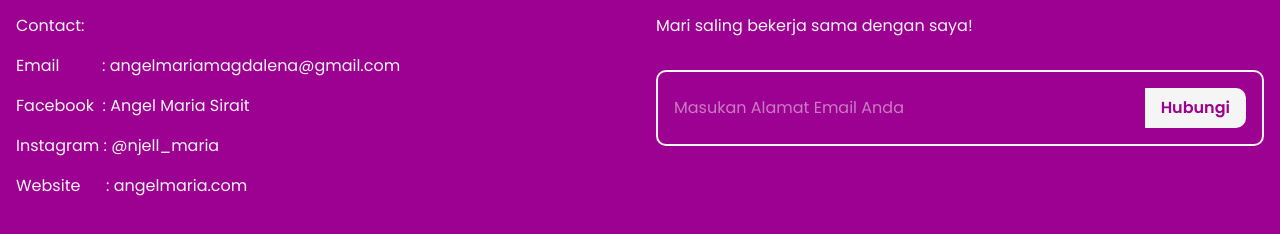
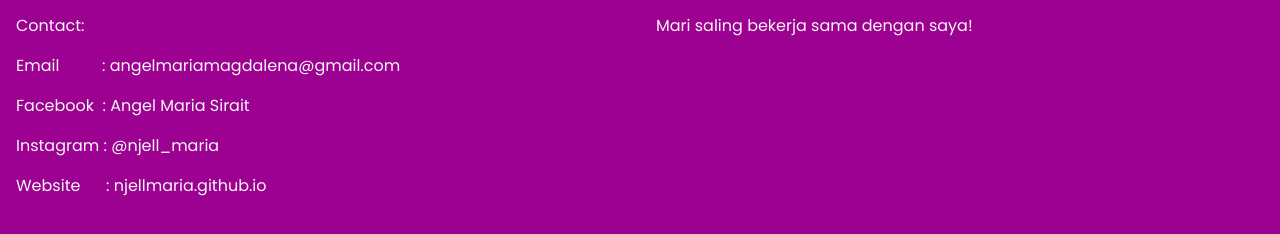
Before and after one commit to NjellMaria/NjellMaria.github.io, a plain HTML site: page index.html in a window 1280 px wide. Shown: the part 5086-5320 px from the top of the page. Drawn offline with nearby package versions, Linux system fonts and the light colour scheme.

Commit message:
refactor code

```diff
--- a/index.html
+++ b/index.html
@@ -4,9 +4,7 @@
 <head>
     <meta charset="UTF-8">
     <meta name="viewport" content="width=device-width, initial-scale=1.0">
-    <meta name="author" content="Wafa Rifqi Anafin">
-    <meta name="author-link" content="https://wafarifqi.com">
-    <title>Free Portofolio Website Source Code 2021</title>
+    <title>Angel Maria</title>
     <link rel="preconnect" href="https://fonts.gstatic.com">
     <link href="https://fonts.googleapis.com/css2?family=Poppins:wght@200;300;400;500;600;700;800;900&display=swap"
         rel="stylesheet">
@@ -435,8 +433,8 @@
                     <p>Email&nbsp;&nbsp;&nbsp;&nbsp;&nbsp;&nbsp;&nbsp;&nbsp;&nbsp;&nbsp;: <a
                             href="mailto:angelmariamagdalena@gmail.com">angelmariamagdalena@gmail.com</a></p>
                     <p>Facebook&nbsp;&nbsp;: Angel Maria Sirait</p>
-                    <p>Instagram : @njell_maria</p>
-                    <p>Website&nbsp;&nbsp;&nbsp;&nbsp;&nbsp;&nbsp;: <a href="https://angelmaria.com/">angelmaria.com</a>
+                    <p>Instagram : <a href="https://www.instagram.com/njell_maria/">@njell_maria</a></p>
+                    <p>Website&nbsp;&nbsp;&nbsp;&nbsp;&nbsp;&nbsp;: <a href="https://njellmaria.github.io/">njellmaria.github.io</a>
                     </p>
                 </div>
                 <div class="col-6 col-xs-12">
@@ -446,12 +444,6 @@
                     <br>
                     <p>Mari saling bekerja sama dengan saya!
                     </p>
-                    <div class="input-group">
-                        <input type="text" placeholder="Masukan Alamat Email Anda">
-                        <button>
-                            Hubungi
-                        </button>
-                    </div>
                 </div>
             </div>
         </div>
```
